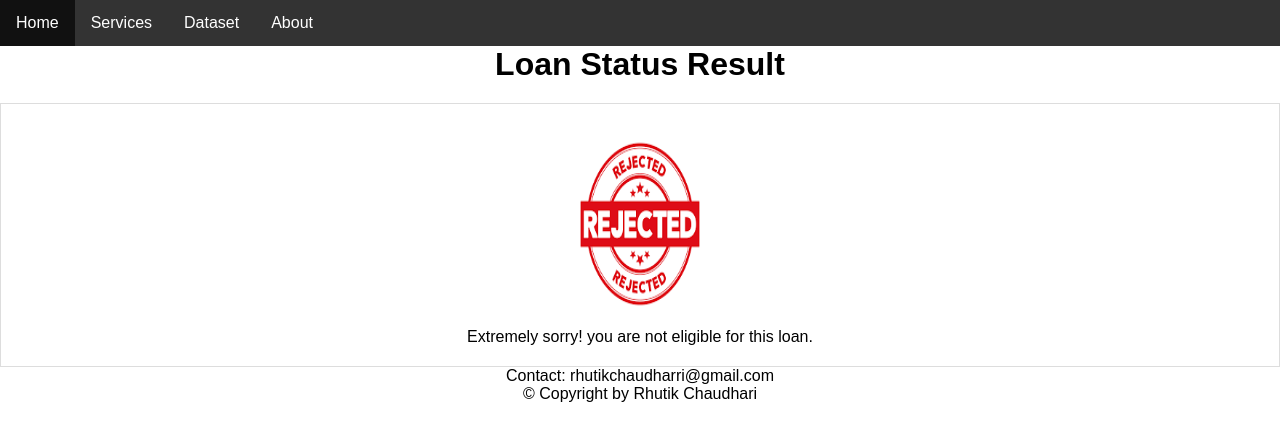
After one commit to COMBRADE07/Final_Year_Project, a Django app: template nothing/services/templates/result.html in a window 1280 px wide. The commit adds this page. Shown: the top 441 px of the page. Run offline with Django 4.2, Linux system fonts and the light colour scheme; the template is opened without the code that fills it, so the values that code supplies are empty.

Commit message:
images
images

```diff
--- /dev/null
+++ b/nothing/services/templates/result.html
@@ -0,0 +1,36 @@
+{% extends 'navbar.html' %}
+{% load static %}
+{% block title%}
+    Loan presiction result
+{% endblock title%}
+
+{% block cssfiles %}
+<link rel="stylesheet" href={% static 'css/result.css' %}>
+{% endblock cssfiles %}
+
+{% block content%}
+    <h1>Loan Status Result</h1>
+
+  <div class="result-container">
+    {% if userdata.Loan_Status %}
+      <p class="result-label">Loan Amount:</p>
+      {% if userdata.Loan_Status == 1 %}
+        <div class="result-value">
+          <img src="{% static 'images/approved.png' %}" alt="Passed" width="200" height="200">
+          <p>
+                      Congratulation your loan has been approved
+          </p>
+        </div>
+      {% else %}
+        <p class="result-value">{{ userdata.Loan_Status }}</p>
+      {% endif %}
+    {% else %}
+      <div class="result-value">
+          <img src="{% static 'images/rejected.png' %}" alt="Rejected" width="300" height="200">
+          <p>
+                      Extremely sorry! you are not eligible for this loan.
+          </p>
+        </div>
+    {% endif %}
+  </div>
+{% endblock content%}
--- a/nothing/templates/navbar.html
+++ b/nothing/templates/navbar.html
@@ -15,7 +15,7 @@
     <ul>
       <li><a class="active" href="/">Home</a></li>
       <li><a href="/service">Services</a></li>
-      <li><a href="/algorithms">Algorithms</a></li>
+<!--      <li><a href="/algorithms">Algorithms</a></li>-->
       <li><a href="/datasets">Dataset</a></li>
       <li><a href="/about">About</a></li>
     </ul>
```
Also changed, not shown: nothing/services/templates/house_result.html (added, +25 -0 lines), 4 other files.
